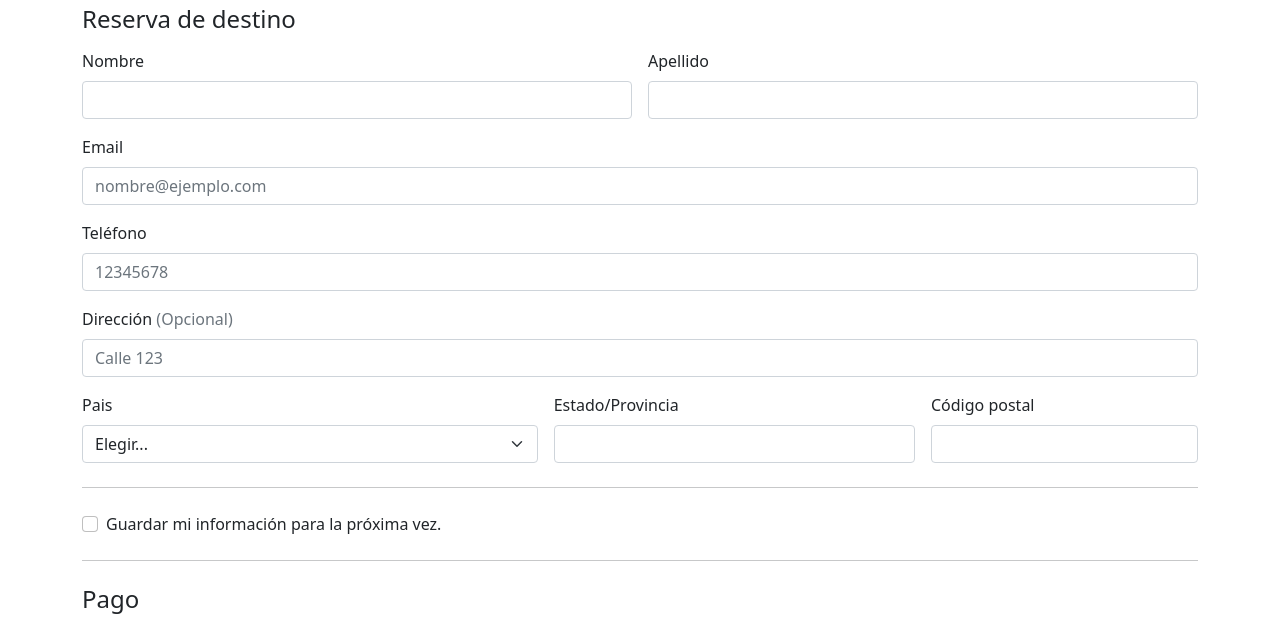
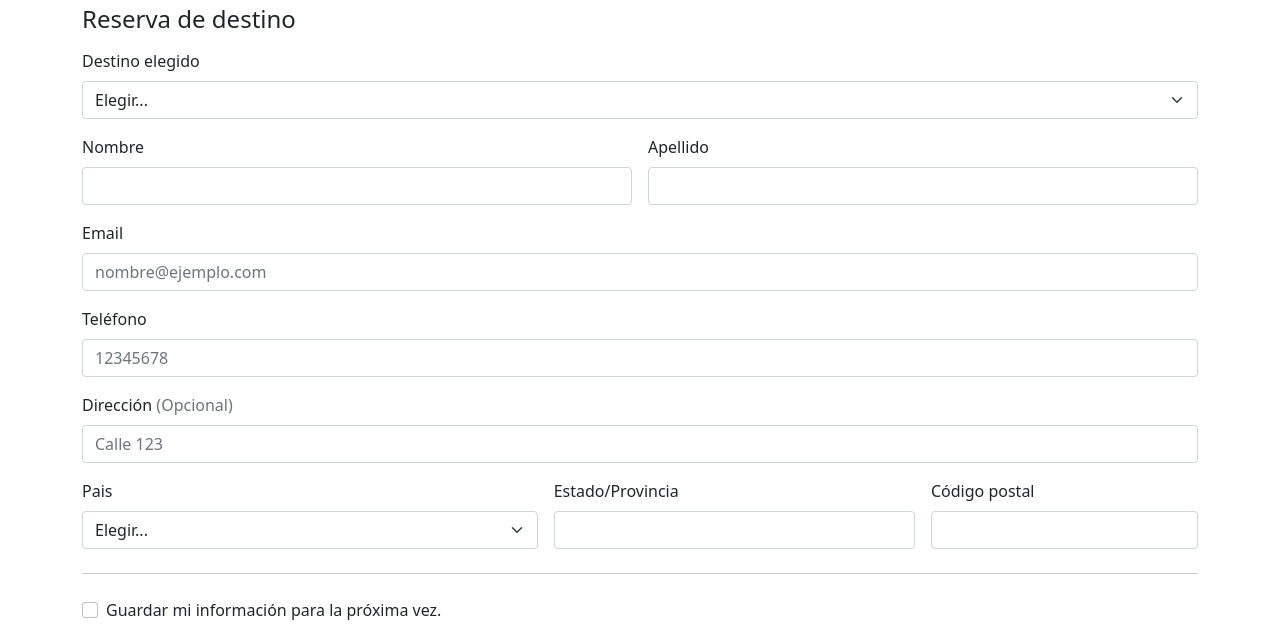
Before and after one commit to jantoniocolque/turismo, a plain HTML site: page reserva.html in a window 1280 px wide. Shown: the part 101-728 px from the top of the page. Drawn offline with nearby package versions, Linux system fonts and the light colour scheme.

Commit message:
Reservas fix

```diff
--- a/reserva.html
+++ b/reserva.html
@@ -66,6 +66,29 @@
             <h4 class="mb-3">Reserva de destino</h4>
             <form class="needs-validation" novalidate="">
               <div class="row g-3">
+
+                <div class="col-12">
+                  <label for="country" class="form-label">Destino elegido</label>
+                  <select class="form-select" id="country" required="">
+                    <option value="">Elegir...</option>
+                    <option>Bariloche</option>
+                    <option>Cancún</option>
+                    <option>Cordoba</option>
+                    <option>Iguazú</option>
+                    <option>Mar del Plata</option>
+                    <option>Mendoza</option>
+                    <option>Nueva York</option>
+                    <option>Orlando</option>
+                    <option>Punta Cana</option>
+                    <option>Rosario</option>
+                    <option>Salta</option>
+                    <option>Uruguay</option>
+                  </select>
+                  <div class="invalid-feedback">
+                    Por favor selecciona un destino válido.
+                  </div>
+                </div>
+
                 <div class="col-sm-6">
                   <label for="firstName" class="form-label">Nombre</label>
                   <input type="text" class="form-control" id="firstName" placeholder="" value="" required="">
```
